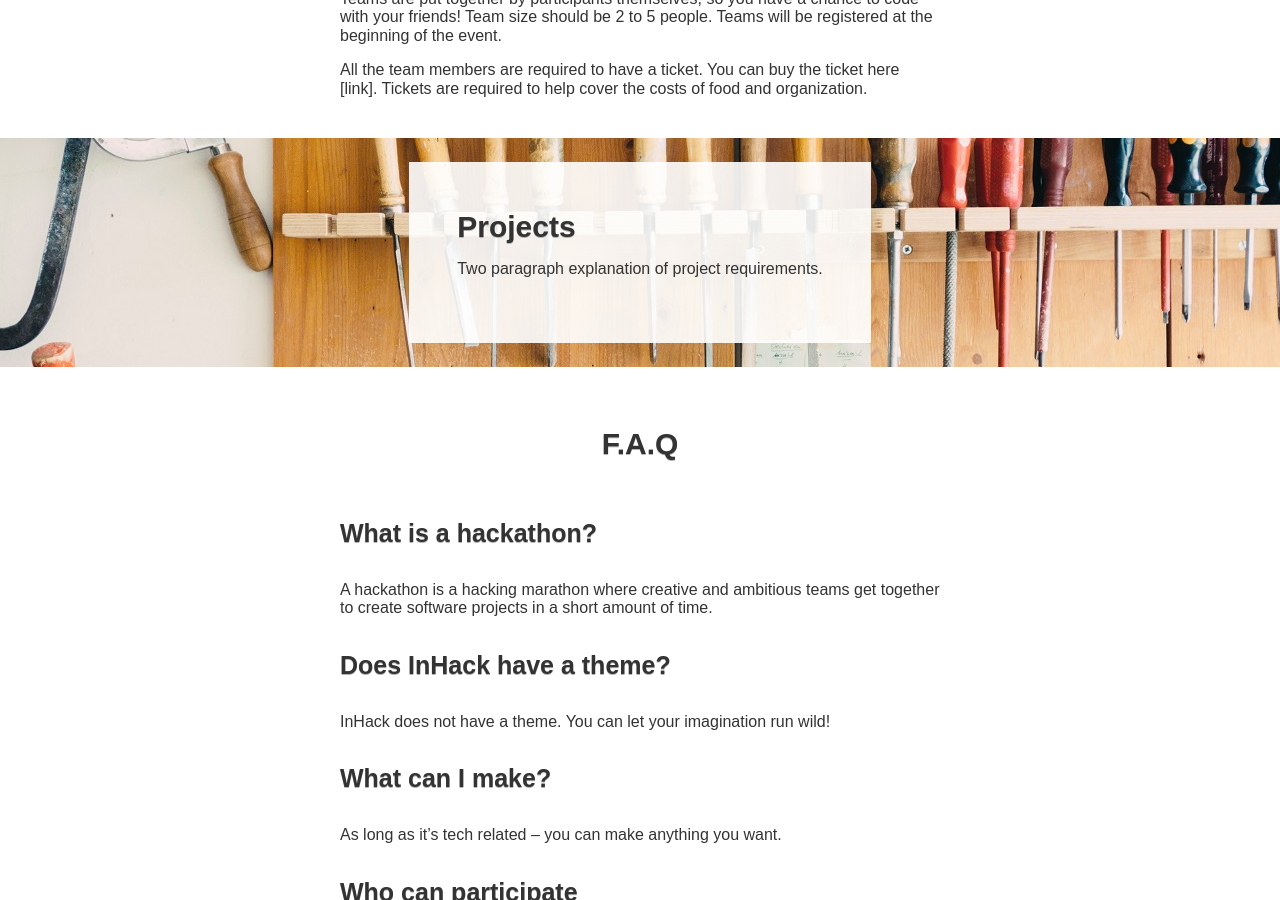
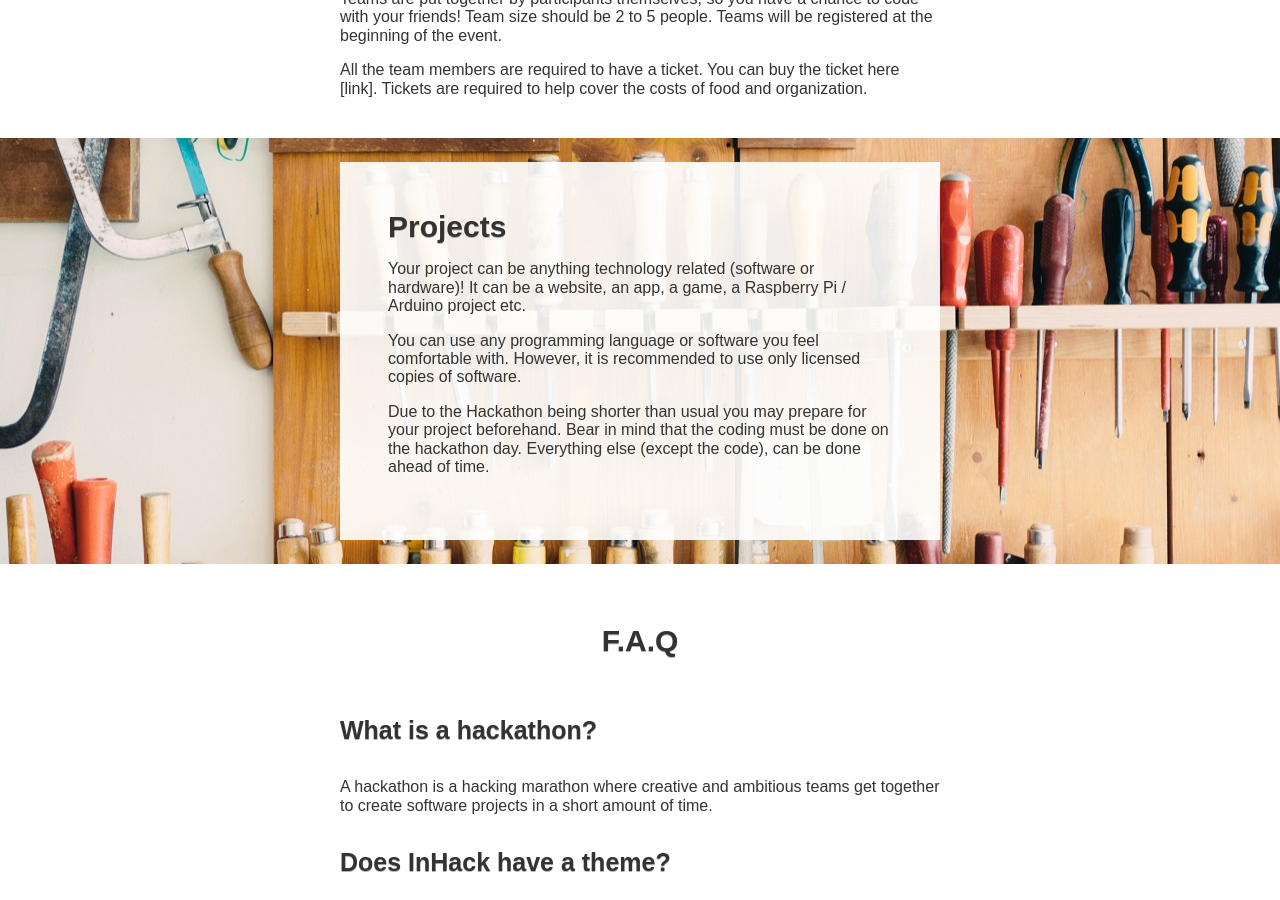
Before and after one commit to InHack2018/inhack2018.github.io, a Jekyll site: the page built from index.html, in a window 1280 px wide and 900 px high, scrolled down 1273 px. Built offline with Jekyll 4.4.1, drawn with Linux system fonts in a browser that asks for light colours; nearby versions of some CDN libraries.

Commit message:
Update 0000-02-02-explanation.md

```diff
--- a/_posts/0000-02-02-explanation.md
+++ b/_posts/0000-02-02-explanation.md
@@ -8,6 +8,10 @@
 
 ### Projects
 
-Two paragraph explanation of project requirements.
+Your project can be anything technology related (software or hardware)! It can be a website, an app, a game, a Raspberry Pi / Arduino project etc.
+
+You can use any programming language or software you feel comfortable with. However, it is recommended to use only licensed copies of software.
+
+Due to the Hackathon being shorter than usual you may prepare for your project beforehand. Bear in mind that the coding must be done on the hackathon day. Everything else (except the code), can be done ahead of time.
 
 </section>
```
